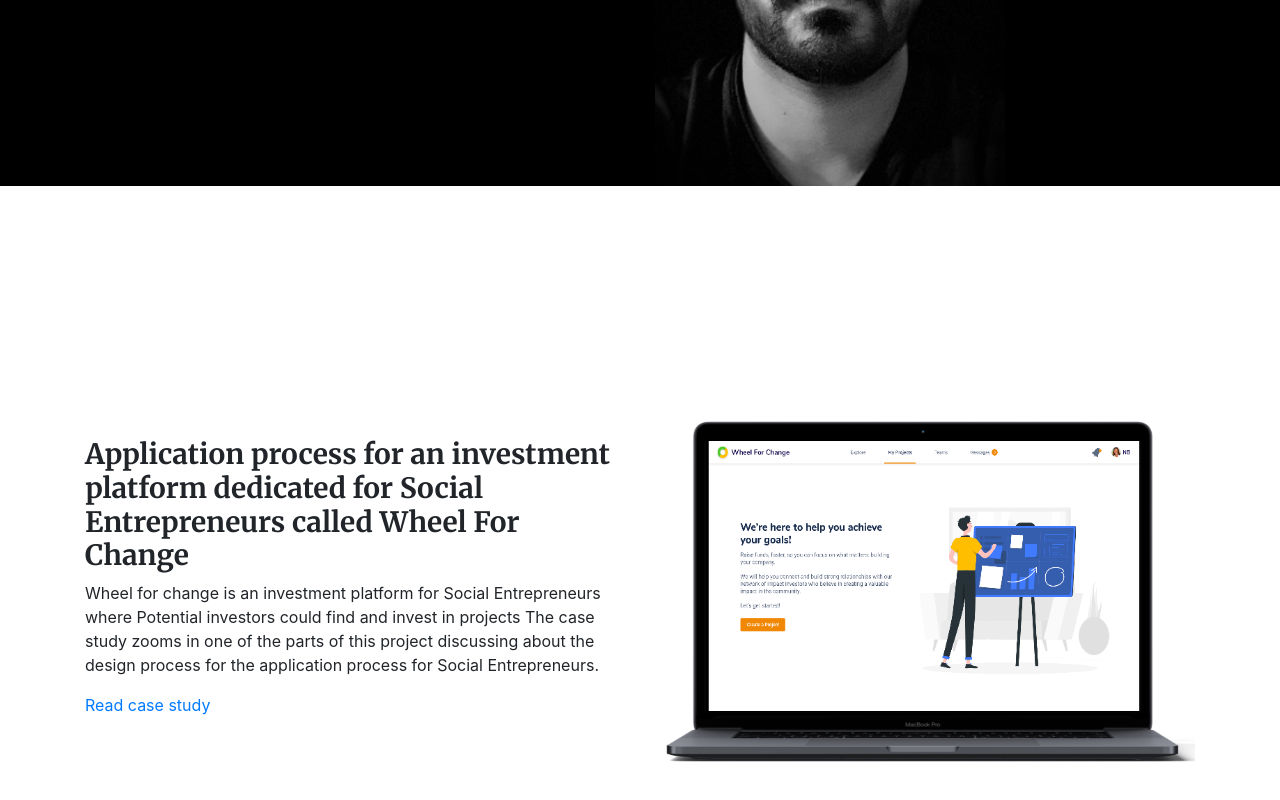
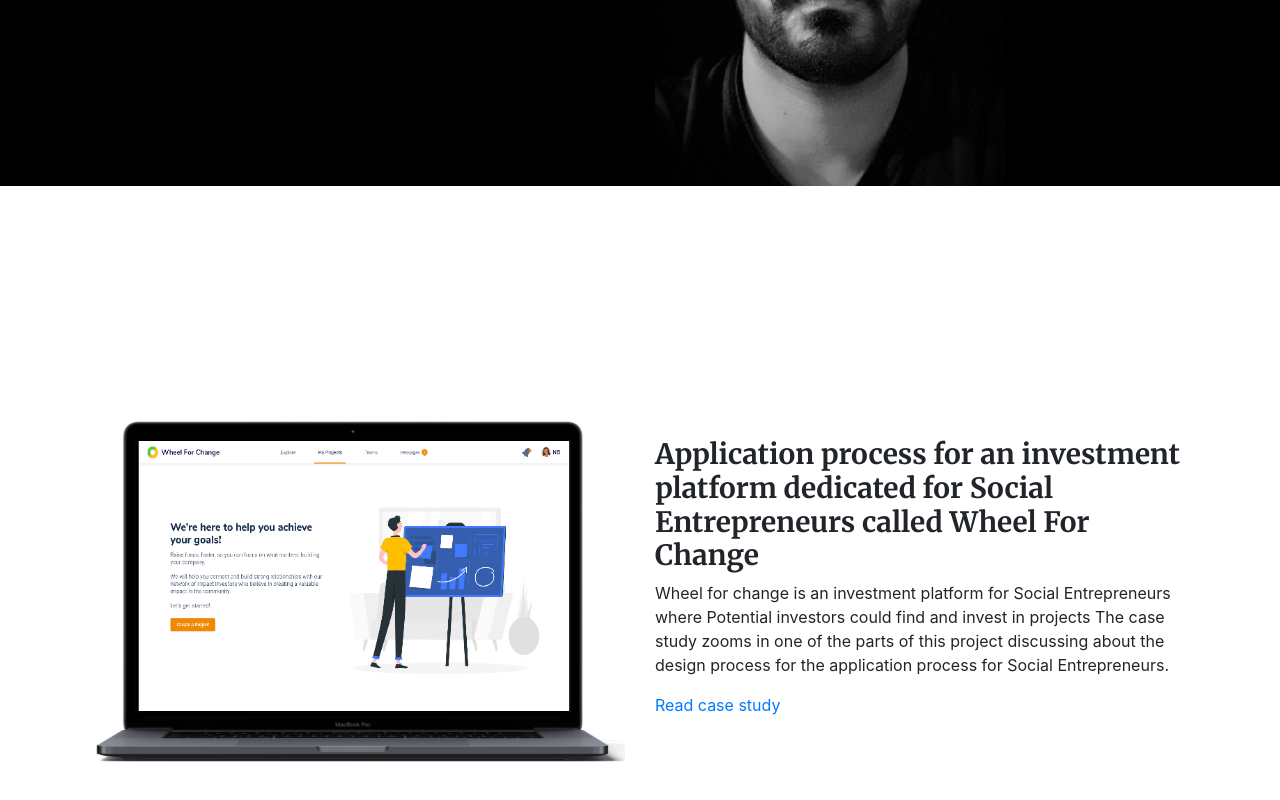
Before and after one commit to saifil4/saifil-portfolio, an Angular app: page / in a window 1280 px wide. Shown: the part 380-1180 px from the top of the page. Built offline with nearby package versions, Linux system fonts and the light colour scheme.

Commit message:
flipped image and text

```diff
--- a/src/app/project-list/project-list.component.html
+++ b/src/app/project-list/project-list.component.html
@@ -1,6 +1,9 @@
 <div>
     <div class="container">
         <div class="row" style="height: 100vh;">
+            <div class="col-md-6 my-auto">
+                <img src="../../assets/images/woc-2.png" class="img-fluid">
+            </div>
             <div class="col-md-6 my-auto">
                 <h3 style="font-weight:bold">Application process for an investment platform dedicated for Social Entrepreneurs called Wheel
                     For Change</h3>
@@ -14,9 +17,7 @@
                         <i class="fa fa-long-arrow-right" aria-hidden="true"></i></p>
                 </a>
             </div>
-            <div class="col-md-6 my-auto">
-                <img src="../../assets/images/woc-2.png" class="img-fluid">
-            </div>
+
         </div>
     </div>
 </div>
```
